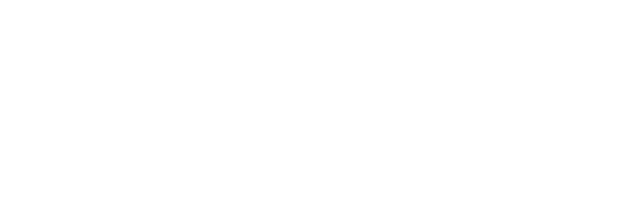
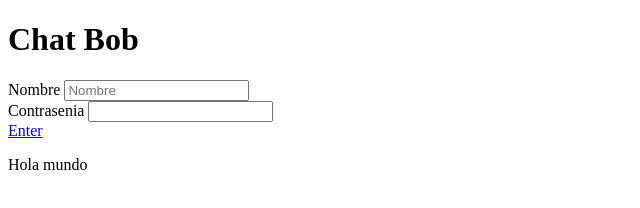
Before and after one commit to FedericoSellanes/chat_bob, a plain HTML site: page chat/index.html in a window 1280 px wide. Shown: the whole page, without its empty margins (0-640 px from the left). Drawn offline with Linux system fonts and the light colour scheme.

Commit message:
arreglo string

```diff
--- a/chat/index.html
+++ b/chat/index.html
@@ -5,8 +5,8 @@
     <meta http-equiv="X-UA-Compatible" content="IE=edge">
     <meta name="viewport" content="width=device-width, initial-scale=1.0">
     <title>Chat_Bob</title>
-    <link rel="stylesheet" href="todo.css">
-    <script src="todo.js" />
+    <link rel="stylesheet" href="todo.css" />
+    <script src="todo.js"></script>
 </head>
 
 <body>
```
